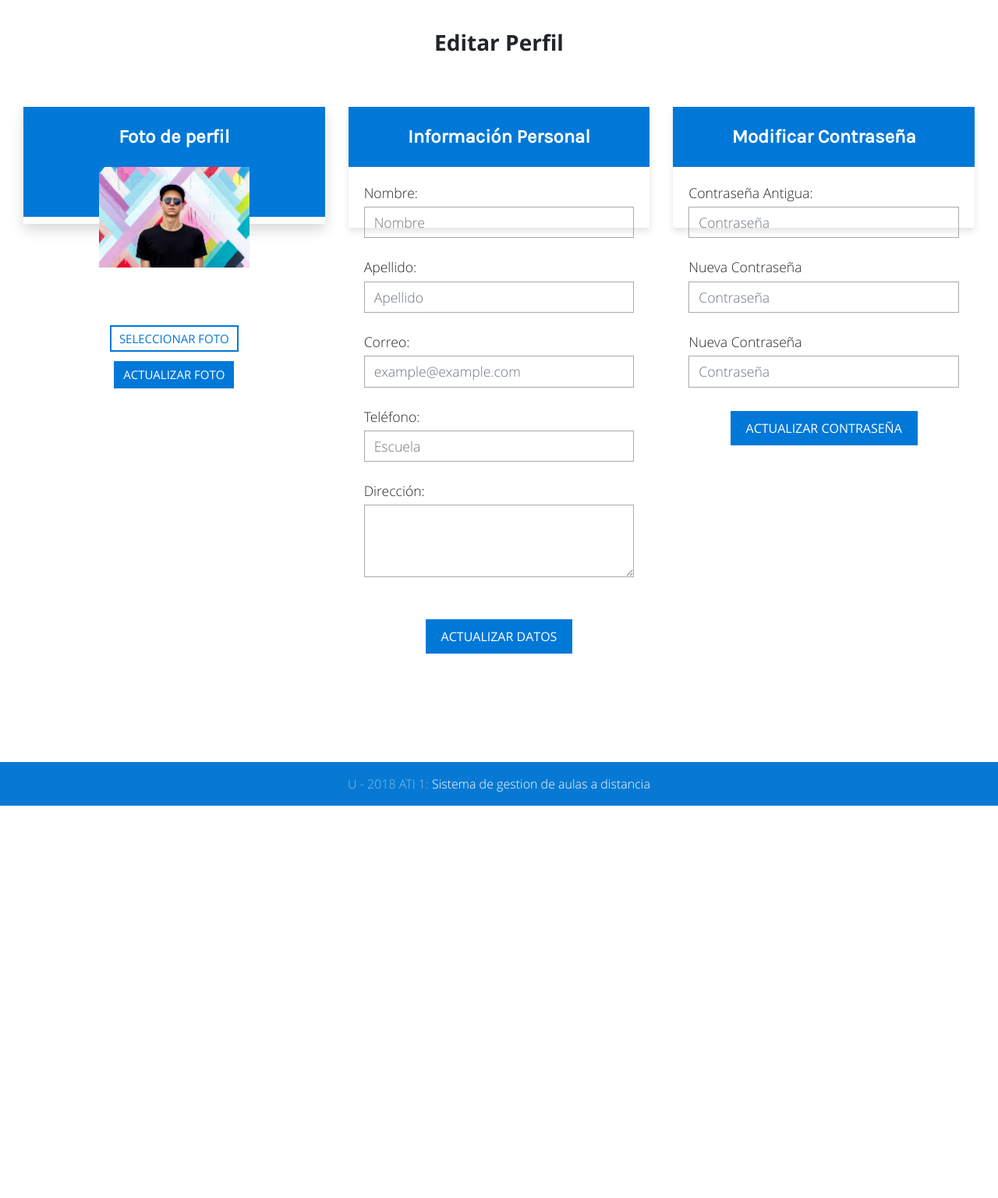
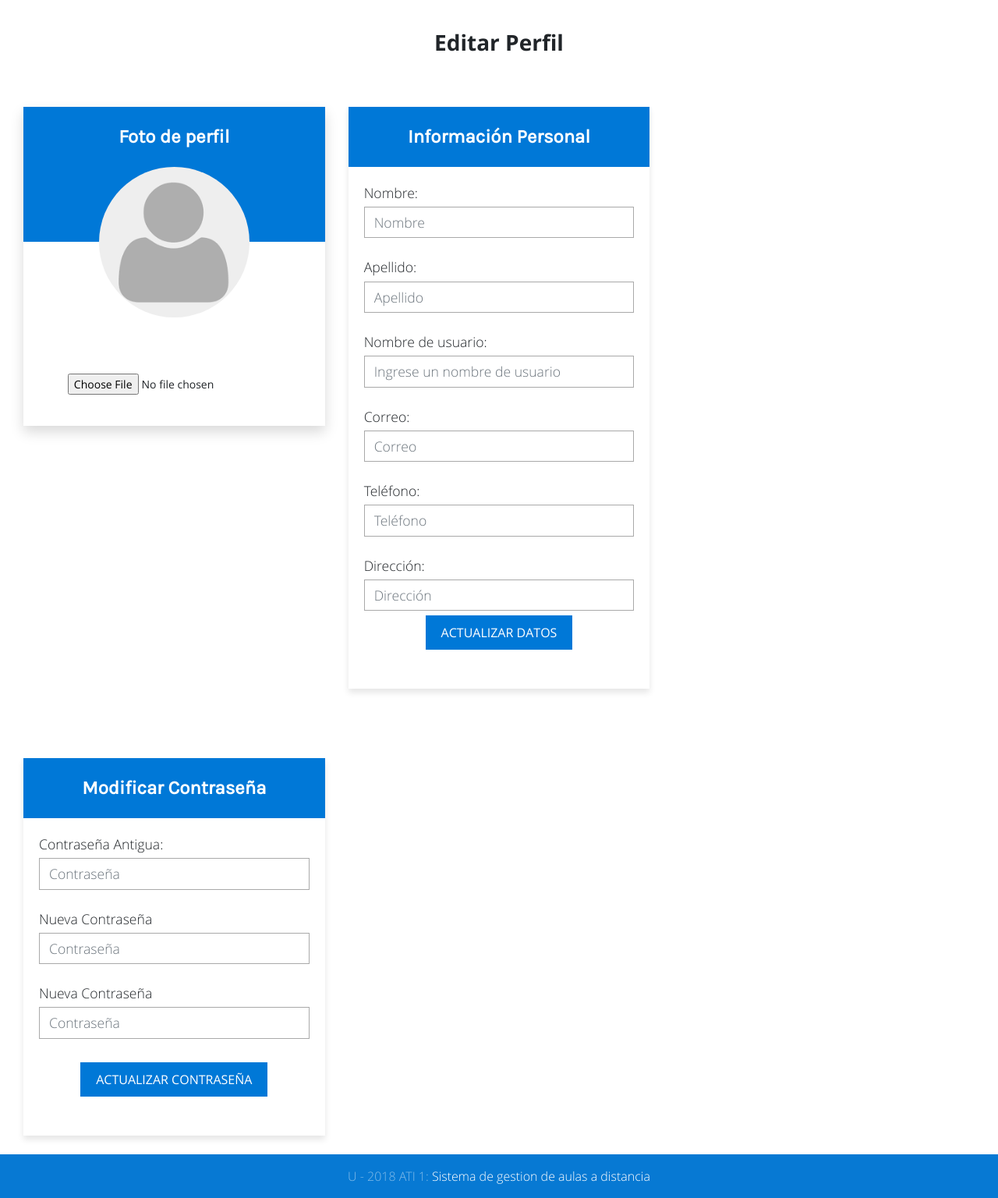
Before and after one commit to gestionaulas/gestionaulas.github.io, a Flask app: template SGDA/templates/modifyProfile.html in a window 1280 px wide. Shown: the part 448-1984 px from the top of the page at 78% size. Before the commit the page ends 1481 px from the top, so only its background shows below. Run offline with Flask 2, Linux system fonts and the light colour scheme; the template is opened without the code that fills it: values that come from a table or form of the project are taken from there, others are empty; the visitor is signed in with stand-in values (Sample User, id 1); some libraries are stand-ins or nearby versions.

Commit message:
integration

```diff
--- a/SGDA/__init__.py
+++ b/SGDA/__init__.py
@@ -46,7 +46,7 @@ class User(UserMixin, db.Document):
     password = db.StringField()
 
 
-#Conectar con base de dato
+#Conectar con base de datos
 client = MongoClient('localhost', 27017)
 db = client['sgda']
 #Verificar si DB está inicializada o no
@@ -56,8 +56,8 @@ if db.usuarios.count() == 0:
     hashpass1 = bcrypt.generate_password_hash('soyjefe').decode('utf-8')
     hashpass2 = bcrypt.generate_password_hash('soysecretaria').decode('utf-8')
     usuarios_data = [
-        {"_id": 1, "email": 'jefedpto@ciens.ucv.ve', "password": hashpass1, "username": 'jefe_dpto'},
-        {"_id": 2, "email": 'secretaria@ciens.ucv.ve',"password": hashpass2, "username": 'secretaria'}
+        {"_id": 1, "email": 'jefedpto@ciens.ucv.ve', "password": hashpass1, "username": 'jefe_dpto', "nombre": "Jefe", "apellido": "Dpto","imagen":"","telefono":"","direccion":""},
+        {"_id": 2, "email": 'secretaria@ciens.ucv.ve',"password": hashpass2, "username": 'secretaria',  "nombre": "Secretaria", "apellido": "Dpto","imagen":"","telefono":"","direccion":""}
     ]
     usuarios.update(usuarios_data[0],usuarios_data[0],upsert=True)
     usuarios.update(usuarios_data[1],usuarios_data[1],upsert=True)
--- a/SGDA/forms.py
+++ b/SGDA/forms.py
@@ -7,7 +7,13 @@ from pymongo import MongoClient
 
 class RegistrationForm(FlaskForm):
     email = StringField('email',  validators=[DataRequired(), Length(max=30)])
+    nombre = StringField('nombre',  validators=[DataRequired(), Length(max=30)])
+    apellido = StringField('apellido',  validators=[DataRequired(), Length(max=30)])
+    imagen = StringField('imagen',  validators=[DataRequired(), Length(max=30)])
+    telefono = StringField('telefono',  validators=[DataRequired(), Length(max=30)])
+    direccion = StringField('direccion',  validators=[DataRequired(), Length(max=30)])
     password = PasswordField('password', validators=[DataRequired()])
     username = StringField('Username', validators = [DataRequired(), Length(min=6,max=12)])
     confirm_password = PasswordField('Confirm Password', validators=[DataRequired(), EqualTo('password')])
     submit = SubmitField('Sign Up')
+    actualizar = SubmitField('Actualizar Datos')
--- a/SGDA/static/css/style.css
+++ b/SGDA/static/css/style.css
@@ -28,7 +28,7 @@ input {
 }
 
 .card{
-    height: 20% !important;
+    height: inherit !important;
 }
 
 .card-profile {
@@ -107,6 +107,11 @@ input {
     animation-timing-function: ease-in-out;
 }
 
+.imagen{
+    border-radius: 50%;
+    width:100%;
+}
+
 @keyframes color-transition {
     0% {
       color: #292c2f;
--- a/SGDA/templates/layout.html
+++ b/SGDA/templates/layout.html
@@ -13,6 +13,8 @@
     <link rel="stylesheet" href="{{ url_for('static', filename='css/fluent.css')}}">
     <!-- Micon icons-->
     <link rel="stylesheet" href="{{ url_for('static', filename='css/micon.min.css')}}">
+    <!-- DataTables -->
+    <link href="{{ url_for('static', filename='jquery.dataTables.min.css') }}" rel="stylesheet" type="text/css"/>
     <!-- DateDropper-->
     <link href="{{ url_for('static', filename='datedropper/datedropper.css')}}" rel="stylesheet" type="text/css" />
     <!-- SGDA-DateDropper -->
@@ -70,8 +72,8 @@
           </ul>
         {%else%}
           <div class="header-user-menu">
-            {%if 'image' in usr_data%}
-              <img src="{{usr_data['image']}}" alt="User Image"/>
+            {%if usr_data['imagen'] != ''%}
+              <img src="{{usr_data['imagen']}}" alt="User Image"/>
             {%else%}
             <img src="static/img/avatar.png" alt="User Image"/>
             {%endif%}
@@ -192,6 +194,9 @@
     <script type="text/javascript" src="{{ url_for('static', filename='js/customSelect.js')}}"></script>
     <script type="text/javascript" src="{{ url_for('static', filename='js/es.js')}}"></script>
     <script type="text/javascript" src="{{ url_for('static', filename='js/general.js')}}"></script>
+    <!-- JQuery datatables -->
+    <script src="{{ url_for('static', filename='jquery.dataTables.min.js') }}" type="text/javascript"></script>
+
 
     </body>
 </html>
--- a/SGDA/templates/listaUsuarios.html
+++ b/SGDA/templates/listaUsuarios.html
@@ -2,7 +2,7 @@
 {% block content %}
 
 <a class="backbutton" href="{{ url_for('userprofile') }}"><i class="fa fa-arrow-circle-left button" style="font-size:36px; position:absolute"></i></a>
-<div class="text-center mt-4 mb-4">
+<div class="text-center mt-4 mb-4" id="table">
 
         <h4>  Usuarios registrados en el sistema</h4>
 </div>
@@ -56,4 +56,6 @@
           </div>
         </div>
 
+
+
 {% endblock content %}
--- a/SGDA/templates/modifyProfile.html
+++ b/SGDA/templates/modifyProfile.html
@@ -15,18 +15,20 @@
           </div>
           <!-- Card image -->
           <div class="w-50 mx-auto position-relative ">
-            <img class="card-img-top" src="../static/img/perfil.jpg" alt="Card image">
-          </div>
+
+              <img class="card-img-top avatar imagen" src="../static/img/avatar.png" alt="Card image">
+       </div>
         </div>
         <!-- Card body -->
         <div class="card-body text-center mb-3">
           <div class="text-center d-inline-block pt-5">
-              <button type="button" class="btn btn-outline-primary  btn-sm">Seleccionar foto</button>
-              <button type="button" class="btn btn-primary btn-sm">Actualizar foto</button>
+              <input class="btn-sm" type="file" id="file" onchange="readURL(this);"/>
           </div>
         </div>
     </div>
     </div>
+
+
 
 
     <!-- Informacion personal -->
@@ -36,48 +38,44 @@
             <h4 class="card-title pt-2 pb-0 mb-2 text-white font-weight-bold">Información Personal</h5>
         </div>
         <div class="card-body">
-            <label for="InputPassword">Nombre: </label>
-            <input type="password" class="form-control mb-4" id="InputPassword" placeholder="Nombre"></input>
+        <form method="POST" action="">
+        {{ form.hidden_tag()}}
+        <label for="Nombre">Nombre: </label>
+            {{ form.nombre(class="form-control mb-4", placeholder="Nombre", value=usr_data['nombre']) }}
+        <label for="Apellido">Apellido: </label>
+            {{ form.apellido(class="form-control mb-4", placeholder="Apellido", value=usr_data['apellido']) }}
+        <label for="Username">Nombre de usuario: </label>
+            {{ form.username(class="form-control mb-4", placeholder="Ingrese un nombre de usuario", value=usr_data['username']) }}
+        <label for="Correo">Correo: </label>
+            {{ form.email(class="form-control mb-4", placeholder="Correo", value=usr_data['email']) }}
+        <label for="tlf">Teléfono: </label>
+            {{ form.telefono(class="form-control mb-4", placeholder="Teléfono", value=usr_data['telefono']) }}
+        <label for="direccion">Dirección: </label>
+           {{ form.direccion(class="form-control", placeholder="Dirección", value=usr_data['direccion']) }}
+        <div class="text-center mb-4">
+            {{ form.actualizar(class="btn btn-primary" )}}
+        </div>
+      <!--
+	  <button type="button" class="btn btn-primary" data-toggle="modal" data-target="#exampleModal2" onclick=updatedb()>
+        Actualizar Datos
+      </button>
+        <label for="Nombre">Nombre: </label>
+      <input type="text" class="form-control mb-4" id="Nombre" placeholder="Nombre" value="{{usr_data['nombre']}}"></input>
 
-            <label for="InputPassword">Apellido: </label>
-            <input type="password" class="form-control mb-4" id="InputPassword" placeholder="Apellido"></input>
+      <label for="Apellido">Apellido: </label>
+      <input type="text" class="form-control mb-4" id="Apellido" placeholder="Apellido" value="{{usr_data['apellido']}}"></input>
 
-            <label for="InputPassword">Correo: </label>
-            <input type="password" class="form-control mb-4" id="InputPassword" placeholder="example@example.com"></input>
+      <label for="Correo">Correo: </label>
+      <input type="text" class="form-control mb-4" id="Correo" placeholder="example@example.com" value="{{usr_data['email']}}"></input>
 
-            <label for="InputPassword">Teléfono: </label>
-            <input type="password" class="form-control mb-4" id="InputPassword" placeholder="Escuela"></input>
+      <label for="tlf">Teléfono: </label>
+      <input type="text" class="form-control mb-4" id="tlf" placeholder="Ingrese su número de teléfono" value="{{usr_data['telefono']}}"></input>
 
-            <label for="InputPassword">Dirección: </label>
-            <textarea class="form-control" id="exampleFormControlTextarea1" rows="3"></textarea>
+      <label for="direccion">Dirección: </label>
+      <textarea class="form-control" id="direccion" rows="3" placeholder="Ingrese su dirección de residencia"></textarea>
 
-            <div class="text-center pt-4 mb-3">
-               <!-- Modal Usuario no registrado -->
-	<div class="modal fade" id="exampleModal2" tabindex="-1" role="dialog" aria-labelledby="exampleModalLabel2" aria-hidden="true">
-	  <div class="modal-dialog" role="document">
-	    <div class="modal-content">
-	      <div class="modal-header">
-		<h5 class="modal-title" id="exampleModalLabel2">Confirmación</h5>
-		<button type="button" class="close" data-dismiss="modal" aria-label="Close">
-		  <span aria-hidden="true">&times;</span>
-		</button>
-	      </div>
-	      <div class="modal-body">
-		Se ha actualizado éxitosamente.
-	      </div>
-	      <div class="modal-footer">
-		<button onclick="#" type="button" class="btn btn-primary" data-dismiss="modal">Aceptar</button>
-	      </div>
-	    </div>
-	  </div>
-	</div>
-
-	<div class="text-center mt-4 mb-4">
-	  <!-- Button trigger modal -->
-	  <button type="button" class="btn btn-primary" data-toggle="modal" data-target="#exampleModal2">
-	    Actualizar Datos
-	  </button>
-	</div>
+      <div class="text-center pt-4 mb-3">-->
+      </form>
             </div>
         </div>
       </div>
@@ -134,4 +132,20 @@
     </div>
 
 </div>
+
+  <!-- Cambiar imagen -->
+  <script>
+    function readURL(input) {
+      if (input.files && input.files[0]) {
+        var reader = new FileReader();
+        reader.onload = function (e) {
+          $('#imagen')
+            .attr('src', e.target.result)
+            .css("width","100%")
+            .css("height","20%")
+        };
+        reader.readAsDataURL(input.files[0]);
+      }
+    }
+  </script>
 {% endblock content %}
```
Also changed, not shown: SGDA/routes.py (+11 -52 lines), SGDA/templates/userprofile.html (+14 -7 lines), 1 other file.
